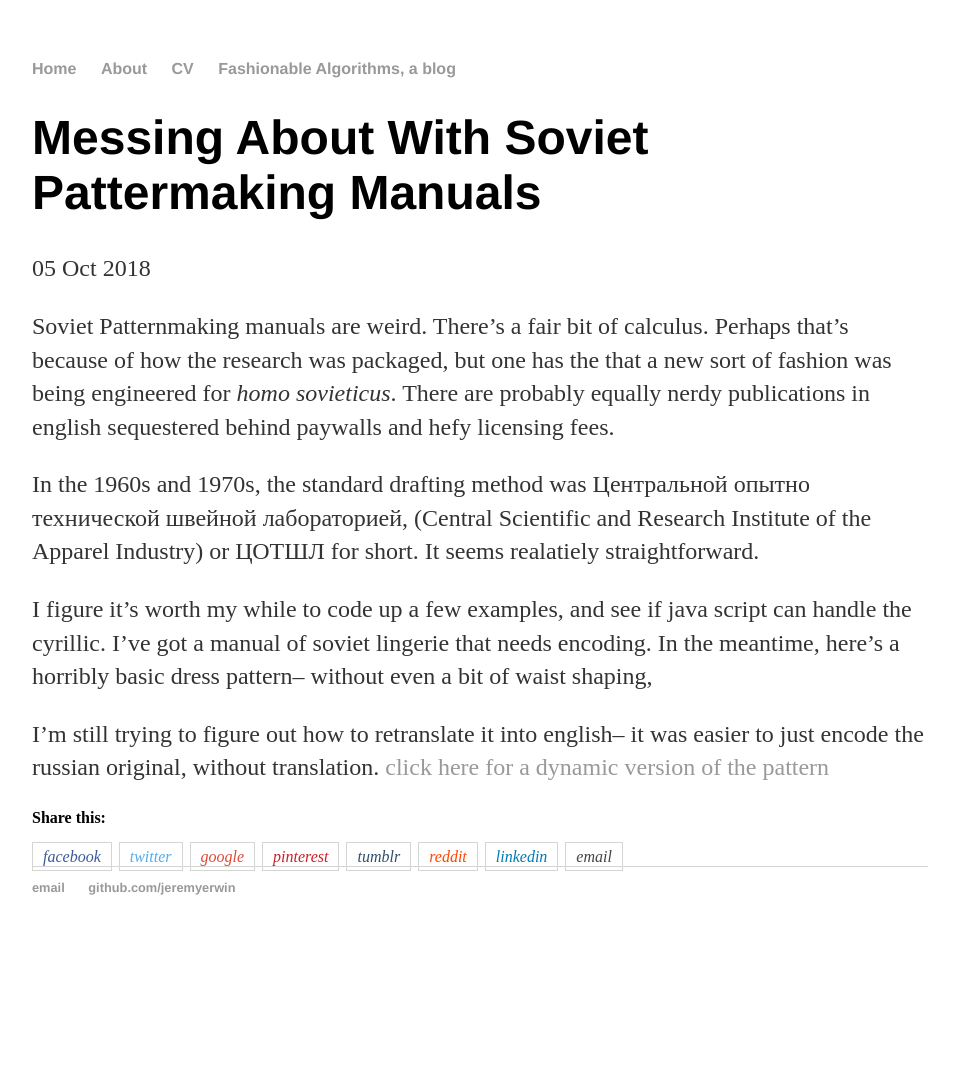
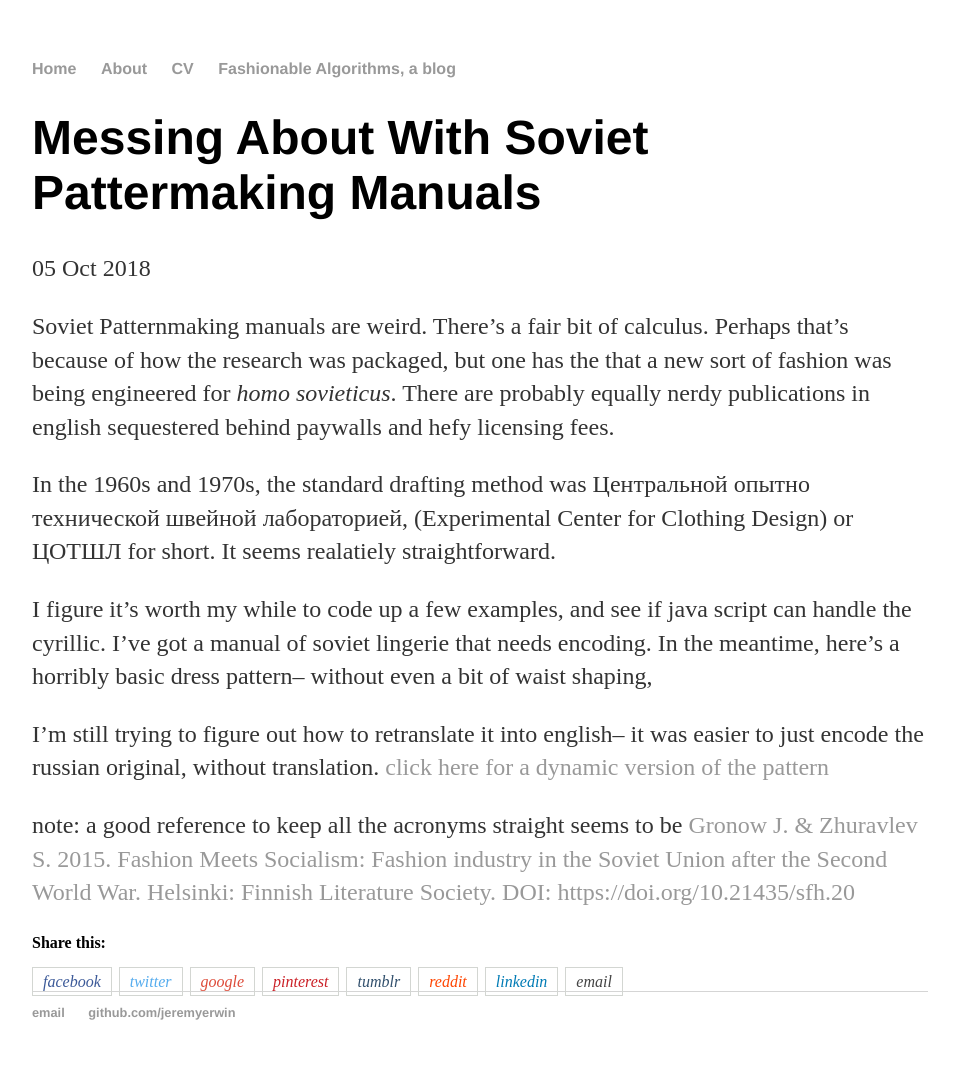
Before and after one commit to jeremyerwin/jeremyerwin.github.io, a Jekyll site: the page built from _posts/2018-10-05-messing-about-with-soviet-pattermaking-manuals.md, in a window 1280 px wide. Shown: the whole page, without its empty margins (160-1115 px from the left). Built offline with Jekyll 4.4.1, drawn with Linux system fonts in a browser that asks for light colours; before the commit the page ends 955 px from its top, so only the background shows below that.

Commit message:
Update 2018-10-05-messing-about-with-soviet-pattermaking-manuals.md

```diff
--- a/_posts/2018-10-05-messing-about-with-soviet-pattermaking-manuals.md
+++ b/_posts/2018-10-05-messing-about-with-soviet-pattermaking-manuals.md
@@ -7,10 +7,13 @@ Soviet Patternmaking manuals are weird. There's a fair bit of calculus. Perhaps
 but one has the that a new sort of fashion was being engineered for _homo sovieticus_. There are probably equally nerdy publications in
 english sequestered behind paywalls and hefy licensing fees.
 
-In the 1960s and 1970s, the standard drafting method was Центральной опытно технической швейной лабораторией, (Central Scientific and Research Institute of the Apparel Industry)
+In the 1960s and 1970s, the standard drafting method was Центральной опытно технической швейной лабораторией, (Experimental Center for Clothing Design)
 or ЦОТШЛ for short. It seems realatiely straightforward.
 
 I figure it's worth my while to code up a few examples, and see if java script can handle the cyrillic. I've got a manual of soviet lingerie that needs encoding. In the meantime, here's a horribly basic dress pattern-- without even a bit of waist shaping,
 
 I'm still trying to figure out how to retranslate it into english-- it was easier to just encode the russian original, without translation.
 [click here for a dynamic version of the pattern](/patterns/CESL/dress.html)
+
+
+note: a good reference to keep all the acronyms straight seems to be [Gronow J. & Zhuravlev S. 2015. Fashion Meets Socialism: Fashion industry in the Soviet Union after the Second World War. Helsinki: Finnish Literature Society. DOI: https://doi.org/10.21435/sfh.20 ](https://oa.finlit.fi/site/books/10.21435/sfh.20/)
```
